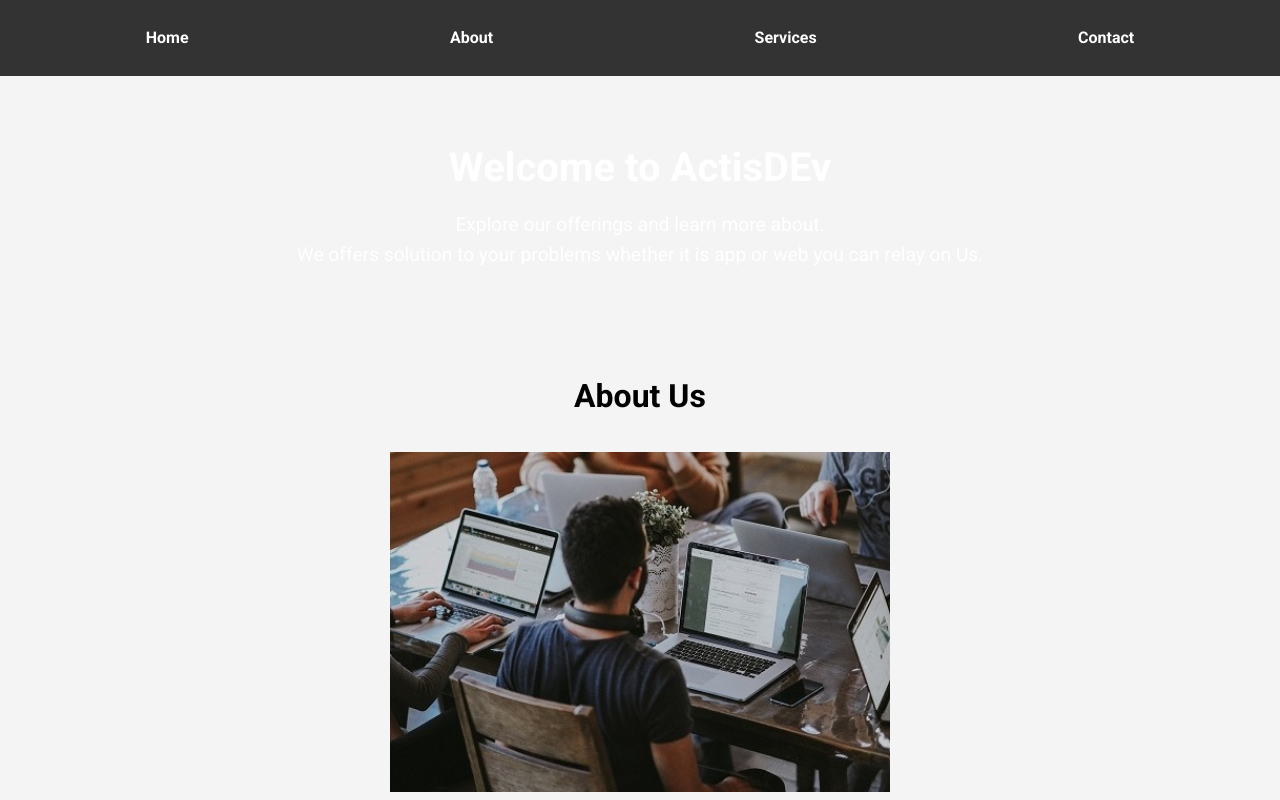
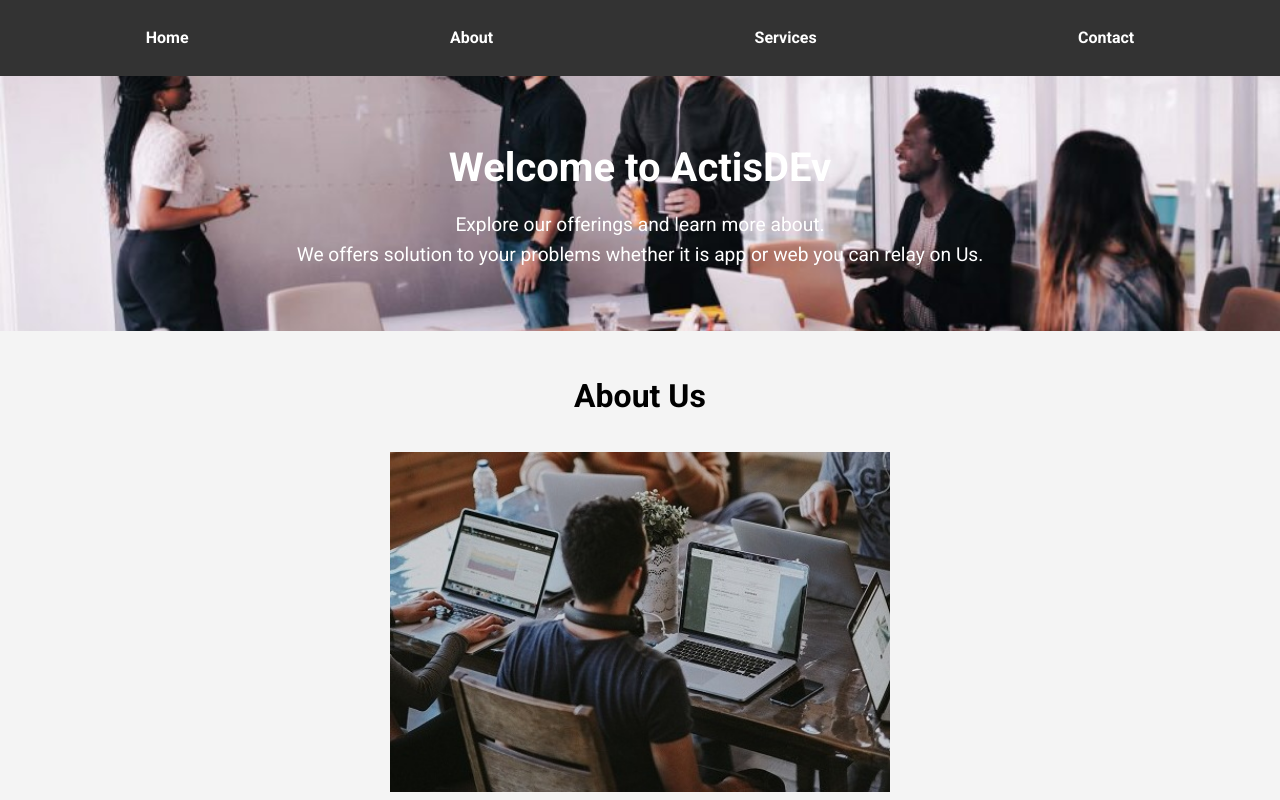
Before and after one commit to JaishaNaz/my-enhanced-webpage, a plain HTML site: page index.html in a window 1280 px wide. Shown: the top 800 px of the page. Drawn offline with Linux system fonts and the light colour scheme.

Commit message:
style.css

```diff
--- a/style.css
+++ b/style.css
@@ -33,7 +33,7 @@ body {
 
 /* Hero Section */
 .hero {
-  background-image: url('images/hero.jpg');
+  background-image: url('hero.jpg');
   background-size: cover;
   background-position: center;
   color: white;
```
